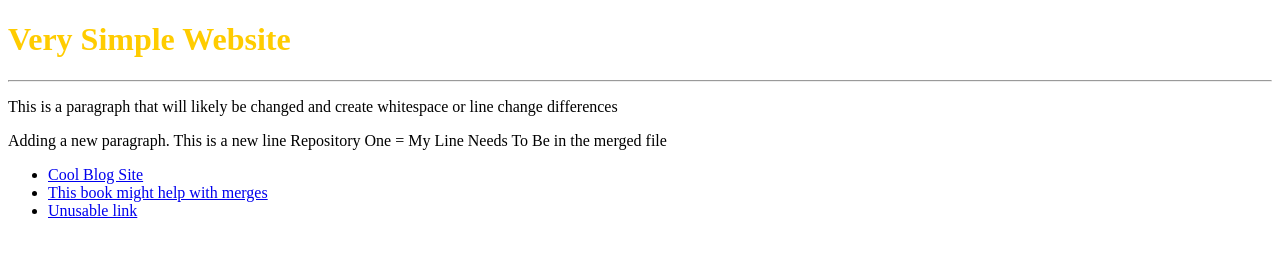
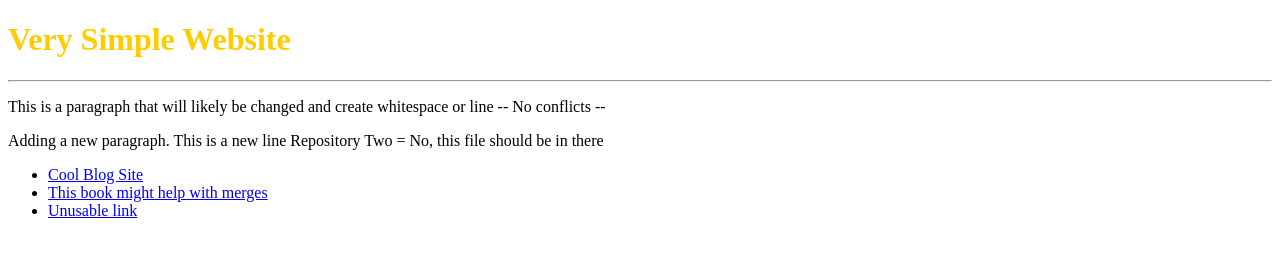
Before and after one commit to mike-ensor/git-workshop, a plain HTML site: page index.html in a window 1280 px wide. Drawn offline with Linux system fonts and the light colour scheme.

Commit message:
Adding modifications to index

```diff
--- a/index.html
+++ b/index.html
@@ -11,11 +11,11 @@
 	This is a paragraph that will
 	likely be changed
 	and create whitespace or line
-	change differences
+	-- No conflicts --
   </p>
 	<p>
 	Adding a new paragraph.  This is a new line
-	Repository One = My Line Needs To Be in the merged file
+	Repository Two = No, this file should be in there
 	</p>
 
 		<ul>
```
